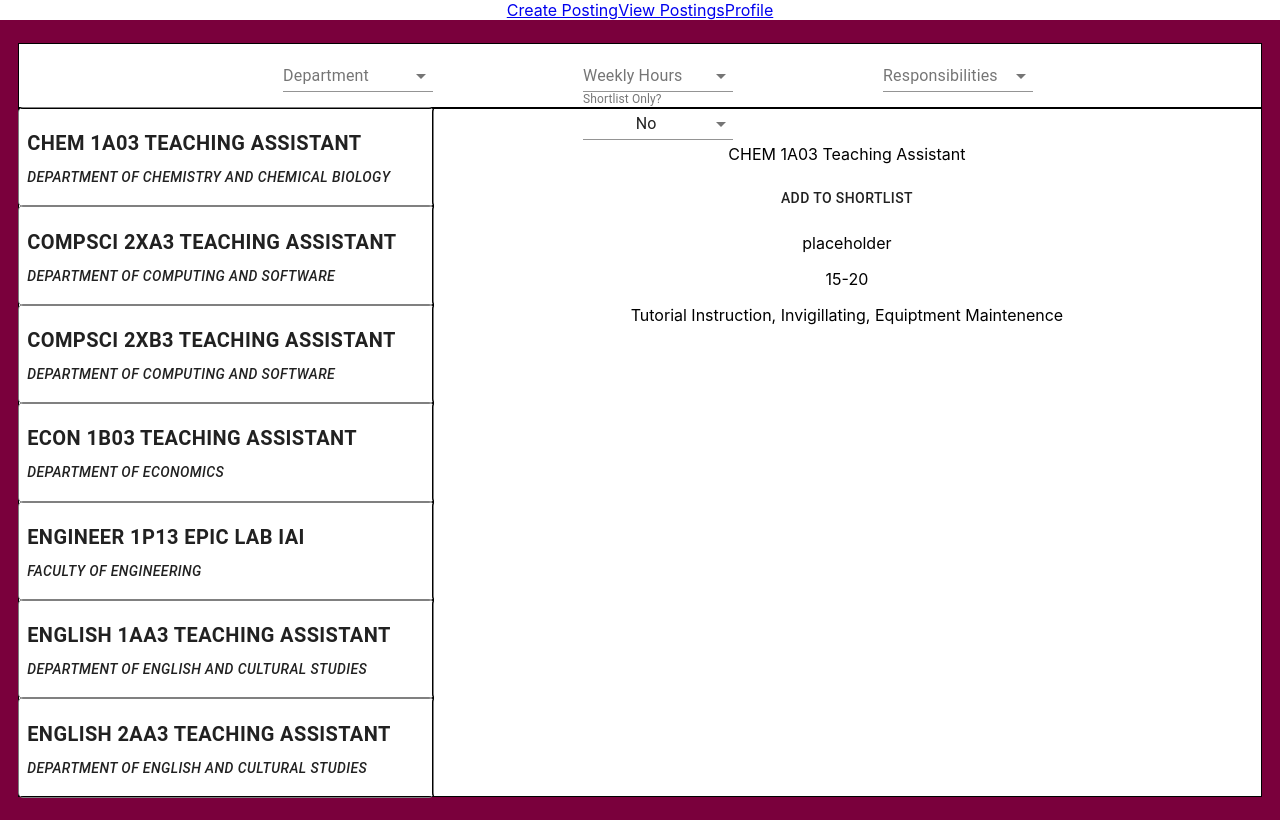
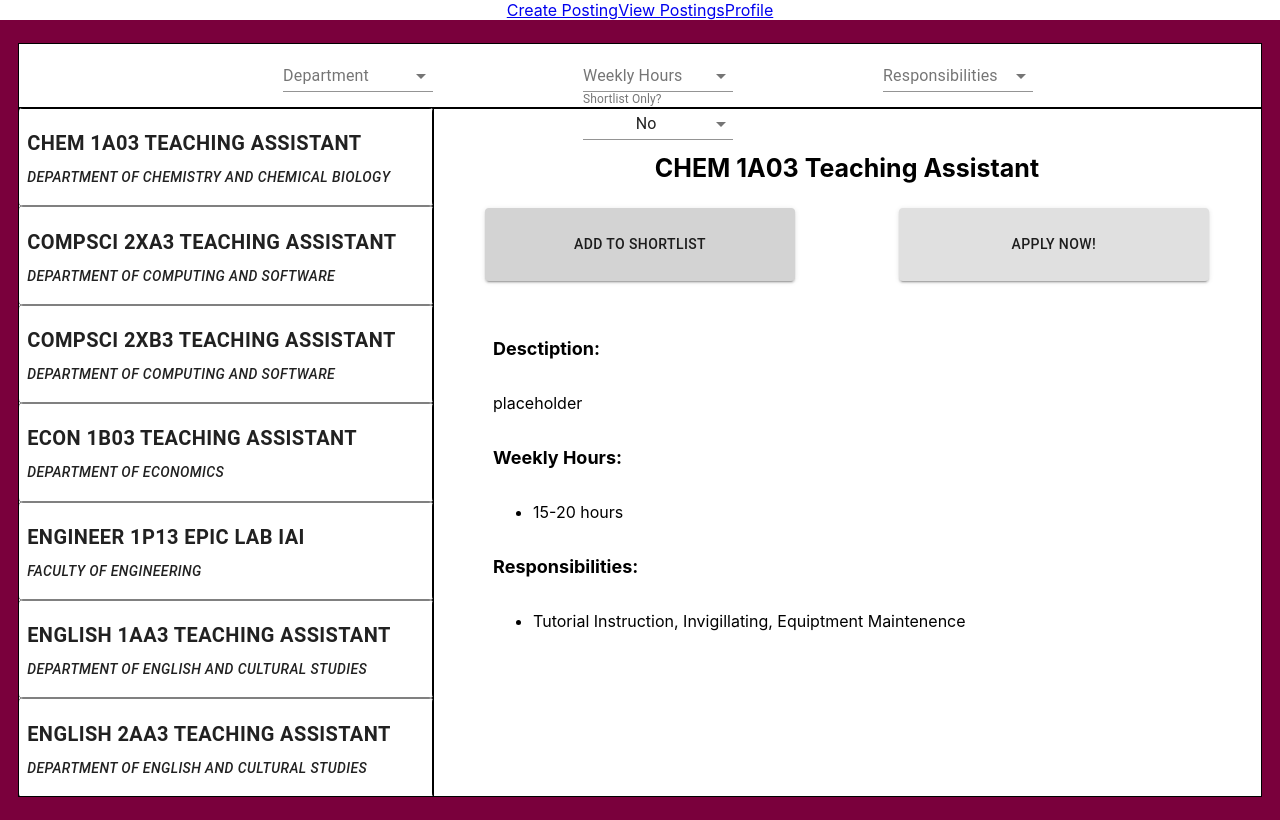
Before and after one commit to joshuaguinness/MacTA-Gateway, a React (Create React App) app: page /#/viewpostings in a window 1280 px wide. Built offline with nearby package versions, Linux system fonts and the light colour scheme.

Commit message:
Added CSS and fixed layouts

```diff
--- a/src/components/ViewPostings.css
+++ b/src/components/ViewPostings.css
@@ -26,11 +26,13 @@
 .posts {
 	width: 100%;
 	height: 86vh;
+	overflow-y: scroll;
 }
 
 .details {
 	width: 100%;
 	height: 86vh;
+	overflow-y: scroll;
 }
 
 .dSpacing {
@@ -65,8 +67,61 @@
 	text-align: left;
 }
 
+.cTitle {
+	font-size: 25px;
+	display: inline-block;
+	width:100%;
+	text-align: center;
+}
+
 .department {
 	display: inline-block;
 	width:100%;
 	text-align: left;
 }
+
+.slButton {
+	background-color: lightgray;
+	width :75%;
+	height : 200%;
+}
+
+.applyButton {
+	background-color: lightgray;
+	width :75%;
+		height : 200%;
+}
+
+.cDescTitle {
+	padding-top: 75px;
+	padding-left: 60px;
+	text-align: left;
+	font-size: 18px;
+}
+
+.cDesc {
+	padding-left: 60px;
+	padding-right: 60px;
+	text-align: left;
+	text-align: justify;
+}
+
+.cResp {
+	padding-left: 100px;
+	padding-right: 60px;
+	text-align: left;
+	text-align: justify;
+}
+
+.cHours {
+	padding-left: 100px;
+	padding-right: 60px;
+	text-align: left;
+	text-align: justify;
+}
+
+.cHoursTitle {
+	padding-left: 60px;
+	text-align: left;
+	font-size: 18px;
+}
--- a/src/components/ViewPostings.js
+++ b/src/components/ViewPostings.js
@@ -61,11 +61,23 @@ class PostDetails extends React.Component {
 	constructor(props){
 		super(props);
 		this.toggleSl = this.toggleSl.bind(this);
-		this.state = {message:"Add to Shortlist", slVal : false}
+		this.state = {message:"Add to Shortlist", slVal : false, bgColor : "lightgray"}
 	}
 
 	toggleSl(e) {
+
+
+		if(!this.state.slVal){
+			this.setState({message: "Remove From Shortlist"})
+			this.setState({bgColor : "lightblue"})
+		}
+		if(this.state.slVal){
+			this.setState({message: "Add to Shortlist"})
+			this.setState({bgColor : "lightgray"})
+		}
+
 		this.setState({slVal: !this.state.slVal})
+
 		this.props.updateSlVal(e.currentTarget.dataset.index)
 	}
 
@@ -74,12 +86,40 @@ class PostDetails extends React.Component {
 			<div>
 			{this.props.cDetails.map(
          		({id, title, dept, desc, hours, resp, sl}) =>
-         			<div key={id}>
-         				<p> {title} </p>
-         				<Button key={id} data-index={id} onClick={this.toggleSl}> {this.state.message}  </Button>
-         				<p> {desc} </p>
-         				<p> {hours} </p>
-         				<p> {resp} </p>
+         			<div className="outer" key={id}>
+         				<Grid container spacing={0}>
+         					<Grid item xs={12}>
+		         				<p className="cTitle"> <b> {title} </b> </p>
+		         			</Grid>
+		         			<Grid item xs={6}>
+		         				<Button className="slButton" variant="contained" key={id} data-index={id} onClick={this.toggleSl} style={{backgroundColor:this.state.bgColor}}> {this.state.message}  </Button>
+		         			</Grid>
+		         			<Grid item xs={6}>
+		         				<Button className="applyButton" variant="contained"> Apply Now! </Button>
+		         			</Grid>
+		         			<Grid item xs={12}>
+		         				<p className="cDescTitle"> <b> Desctiption: </b> </p>
+		         			</Grid>
+		         			<Grid item xs={12}>
+		         				<p className="cDesc"> {desc} </p>
+		         			</Grid>
+		         			<Grid item xs={12}>
+		         				<p className="cHoursTitle"> <b> Weekly Hours: </b> </p>
+		         			</Grid>
+		         			<Grid item xs={12}>
+		         				<ul className="cHours">
+		         					<li > {hours} hours </li>
+		         				</ul>
+		         			</Grid>
+		         			<Grid item xs={12}>
+		         				<p className="cHoursTitle"> <b> Responsibilities: </b> </p>
+		         			</Grid>
+		         			<Grid item xs={12}>
+		         				<ul className="cResp">
+		         					<li > {resp} </li>
+		         				</ul>
+         					</Grid>
+         				</Grid>
          			</div>
          		)}
 			</div>
@@ -263,7 +303,7 @@ class ViewPostings extends React.Component {
   			 dept: "Faculty of Engineering",
   			 hours: "Full Time",
   			 resp: "Tutorial Instruction, Invigillating, Project/Lab Development, Equiptment Maintenence",
-  			 desc: "placeholder",
+  			 desc: "The Epic Lab is an experiential laboratory designed to allow first year students the chance to have hands on experience with the topics discussed in the 1P13 course. This includes Engineering Design, Software Engineering and Materials Engineering. You will be reporting to multiple professors within the faculty of Engineering during your time as an instructor.  ",
   			 shortlist: false},
 
   			 {id: 5,
```
